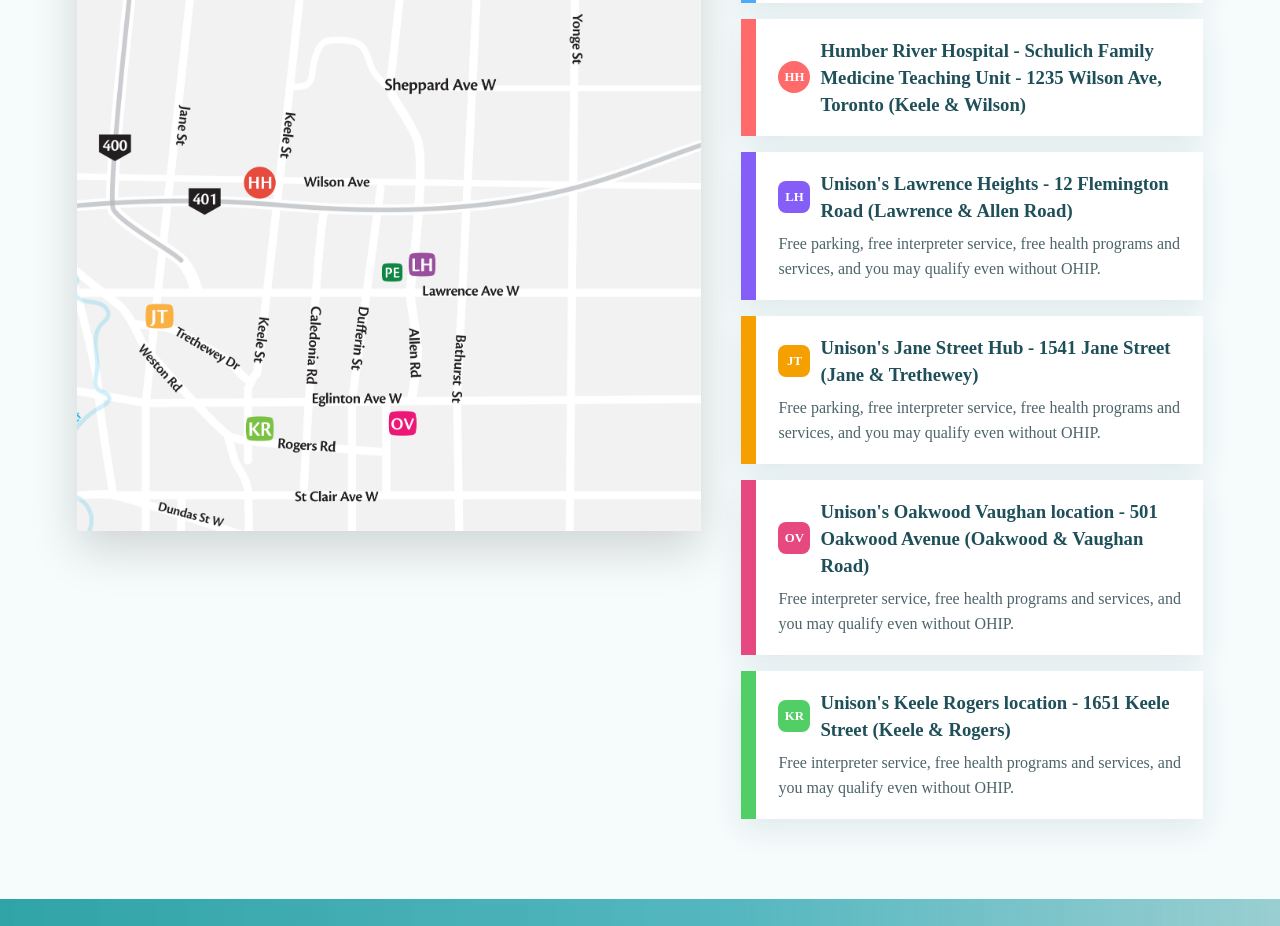
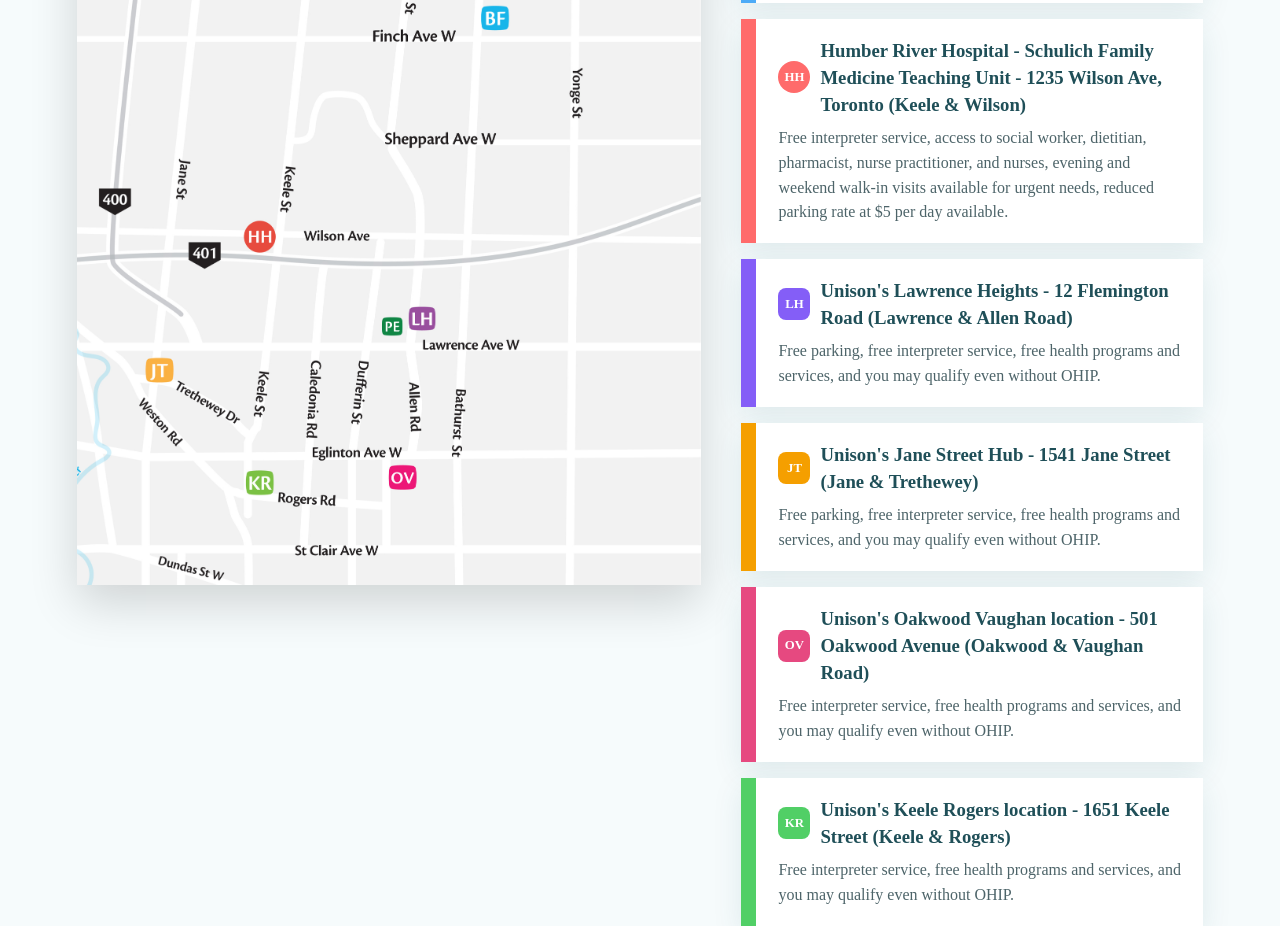
Before and after one commit to nlin1027/healthcare-landing-page, a React (Vite) app in the folder app/: page / in a window 1280 px wide. Shown: the part 1280-2206 px from the top of the page. Built offline with nearby package versions, Linux system fonts and the light colour scheme; grey boxes are pictures that could not be loaded.

Commit message:
updated humber river location description

```diff
--- a/app/src/components/Location.jsx
+++ b/app/src/components/Location.jsx
@@ -22,7 +22,8 @@
       name: "Humber River Hospital - Schulich Family Medicine Teaching Unit - 1235 Wilson Ave, Toronto (Keele & Wilson)",
       code: "HH",
       borderRadius: "50%",
-      description: "",
+      description:
+        "Free interpreter service, access to social worker, dietitian, pharmacist, nurse practitioner, and nurses, evening and weekend walk-in visits available for urgent needs, reduced parking rate at $5 per day available.",
       color: "#ff6b6b",
     },
     {
```
